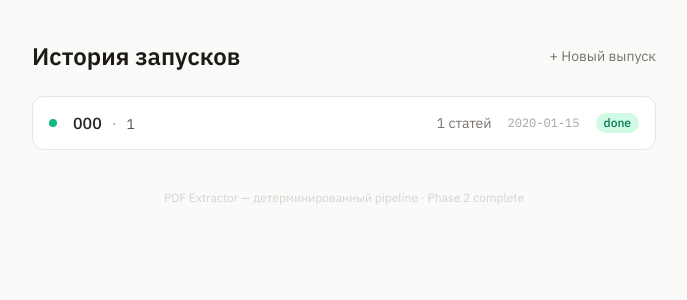
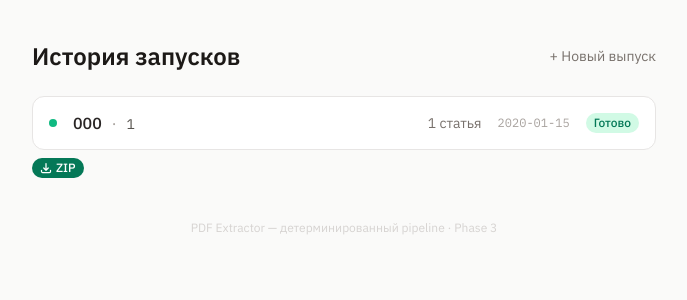
Before and after one commit to DmitryIri/PDF_Extractor, a FastAPI app: template ui/templates/history.html in a window 1280 px wide. Shown: the part 57-357 px from the top of the page, without its empty margins (296-983 px from the left). Run offline with FastAPI, Linux system fonts and the light colour scheme; the template is opened without the code that fills it: most values are stand-ins (such as "Sample title", 1, 10 or a date in 2020); parts of the project's set-up code (start-up, migrations or seed data) failed here and were passed over; some libraries are stand-ins or nearby versions.

Commit message:
feat(ui): UI Hardening Pass v1
- add _plural_articles Jinja2 filter for Russian declension
- history.html: localize statuses, add ZIP download button
- status_card.html: remove pid, add sha256 Windows hint, plural support
- base.html: update footer Phase 2 → Phase 3
- .gitignore: add 0_Conversation/ pattern
- session-close skill: update SKILL.md

```diff
--- a/ui/main.py
+++ b/ui/main.py
@@ -55,6 +55,22 @@ templates = Jinja2Templates(directory=str(_templates_dir))
 
 # Custom Jinja2 filter: extract filename from path
 templates.env.filters["basename"] = lambda p: Path(p).name if p else ""
+
+
+def _plural_articles(n: int) -> str:
+    """Russian plural for 'статья': 1 статья, 2 статьи, 5 статей."""
+    n = abs(n) % 100
+    if 11 <= n <= 19:
+        return "статей"
+    n1 = n % 10
+    if n1 == 1:
+        return "статья"
+    if 2 <= n1 <= 4:
+        return "статьи"
+    return "статей"
+
+
+templates.env.filters["plural_articles"] = _plural_articles
 
 
 # ---------------------------------------------------------------------------
--- a/ui/templates/base.html
+++ b/ui/templates/base.html
@@ -55,7 +55,7 @@
 
   <!-- Footer -->
   <footer class="max-w-2xl mx-auto px-6 pb-8 text-xs text-stone-300 text-center">
-    PDF Extractor — детерминированный pipeline · Phase 2 complete
+    PDF Extractor — детерминированный pipeline · Phase 3
   </footer>
 
 </body>
--- a/ui/templates/history.html
+++ b/ui/templates/history.html
@@ -10,6 +10,8 @@
     + Новый выпуск
   </a>
 </div>
+
+{% set status_label = {'done': 'Готово', 'failed': 'Ошибка', 'running': 'Выполняется', 'pending': 'В очереди'} %}
 
 {% if not runs %}
 <div class="text-center py-16 text-stone-400">
@@ -50,7 +52,7 @@
     <!-- Article count -->
     {% if run.total_articles %}
     <span class="shrink-0 text-sm text-stone-500">
-      {{ run.total_articles }} статей
+      {{ run.total_articles }} {{ run.total_articles | plural_articles }}
     </span>
     {% endif %}
 
@@ -66,8 +68,23 @@
       {% elif run.status == 'running' %}bg-blue-100 text-blue-700
       {% else %}bg-amber-100 text-amber-700
       {% endif %}">
-      {{ run.status }}
+      {{ status_label.get(run.status, run.status) }}
     </span>
+
+    <!-- Quick download for done runs -->
+    {% if run.status == 'done' %}
+    <a href="/api/runs/{{ run.run_id }}/download"
+       class="shrink-0 inline-flex items-center gap-1 text-xs font-medium px-2 py-0.5
+              rounded-full bg-emerald-700 text-white hover:bg-emerald-800 transition-colors"
+       onclick="event.stopPropagation()" title="Скачать ZIP">
+      <svg class="h-3 w-3" fill="none" viewBox="0 0 24 24"
+           stroke="currentColor" stroke-width="2.5">
+        <path stroke-linecap="round" stroke-linejoin="round"
+              d="M3 16.5v2.25A2.25 2.25 0 005.25 21h13.5A2.25 2.25 0 0021 18.75V16.5M16.5 12L12 16.5m0 0L7.5 12m4.5 4.5V3" />
+      </svg>
+      ZIP
+    </a>
+    {% endif %}
 
   </a>
 
```
Also changed, not shown: ui/templates/partials/status_card.html (+6 -6 lines), .claude/skills/session-close-pdf_extractor/SKILL.md, 1 other file.
